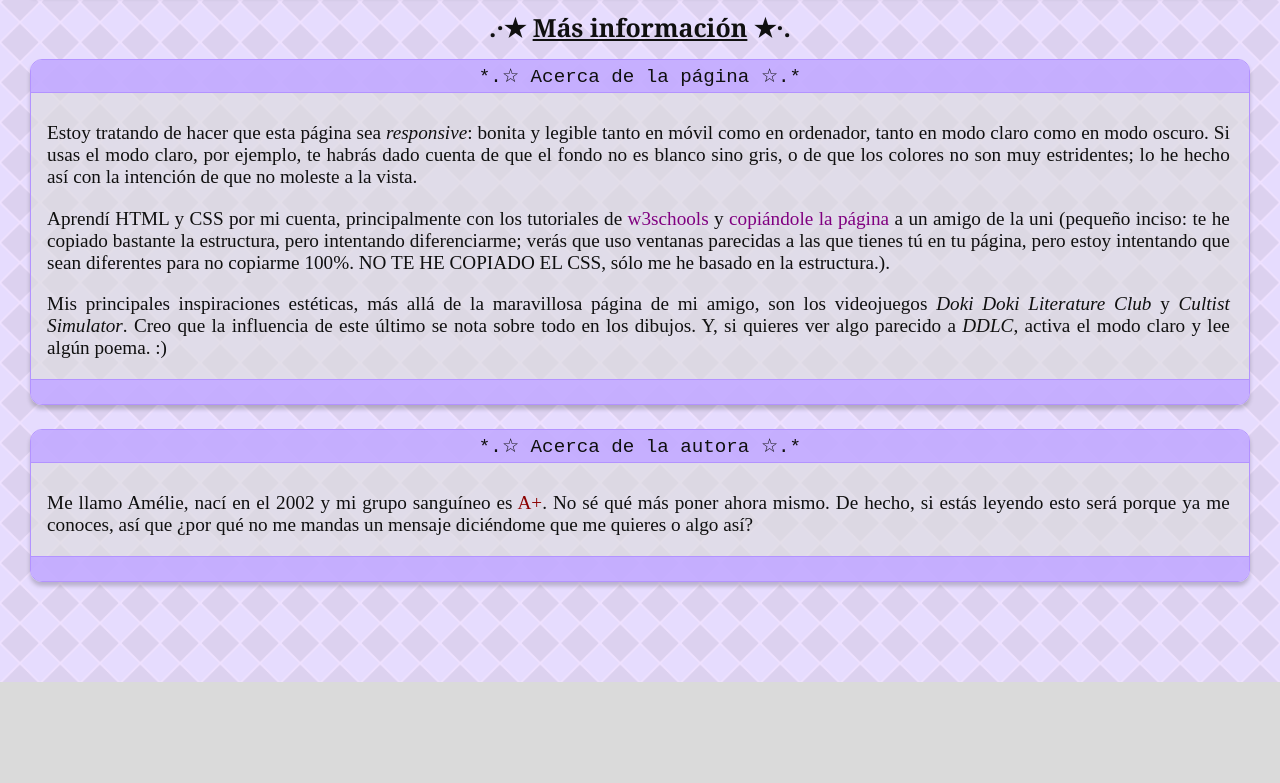
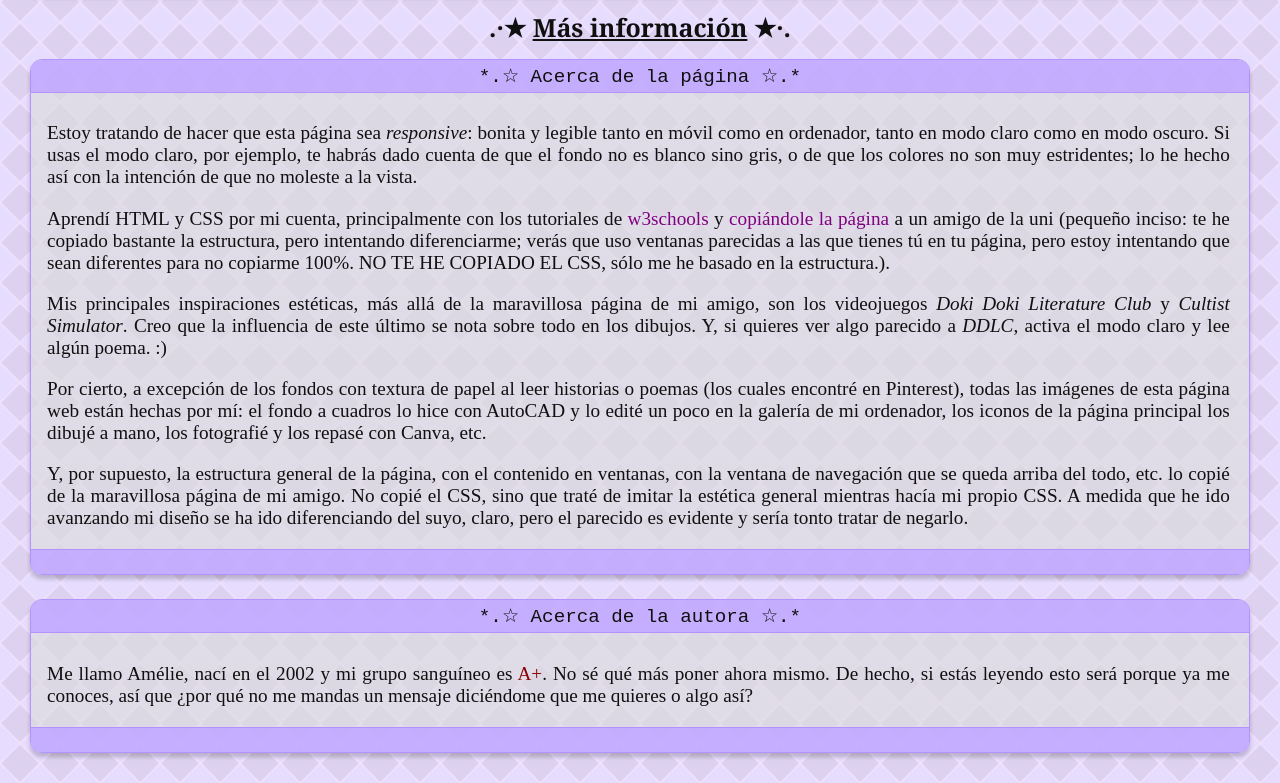
Before and after one commit to amenat666/amenat666.github.io, a plain HTML site: page about.html in a window 1280 px wide. Shown: the part 118-901 px from the top of the page. Before the commit the page ends 800 px from the top, so only its background shows below. Drawn offline with Linux system fonts and the light colour scheme.

Commit message:
añadir iconos a las páginas
+ actualizar about.html

```diff
--- a/about.html
+++ b/about.html
@@ -44,6 +44,12 @@
                 <p>
                     Mis principales inspiraciones estéticas, más allá de la maravillosa página de mi amigo, son los videojuegos <em>Doki Doki Literature Club</em> y <em>Cultist Simulator</em>. Creo que la influencia de este último se nota sobre todo en los dibujos. Y, si quieres ver algo parecido a <em>DDLC</em>, activa el modo claro y lee algún poema. :)
                 </p>
+                <p>
+                    Por cierto, a excepción de los fondos con textura de papel al leer historias o poemas (los cuales encontré en Pinterest), todas las imágenes de esta página web están hechas por mí: el fondo a cuadros lo hice con AutoCAD y lo edité un poco en la galería de mi ordenador, los iconos de la página principal los dibujé a mano, los fotografié y los repasé con Canva, etc.
+                </p>
+                <p>
+                    Y, por supuesto, la estructura general de la página, con el contenido en ventanas, con la ventana de navegación que se queda arriba del todo, etc. lo copié de la maravillosa página de mi amigo. No copié el CSS, sino que traté de imitar la estética general mientras hacía mi propio CSS. A medida que he ido avanzando mi diseño se ha ido diferenciando del suyo, claro, pero el parecido es evidente y sería tonto tratar de negarlo.
+                </p>
             </div>
             <div class="window-bottom-bar"></div>
         </div>
```
Also changed, not shown: blog.html (+1 -0 lines), historias.html (+1 -0 lines), poemas.html (+1 -0 lines), assets/book-icon-no-background.png (added), assets/poem-icon-no-background.png (added).
